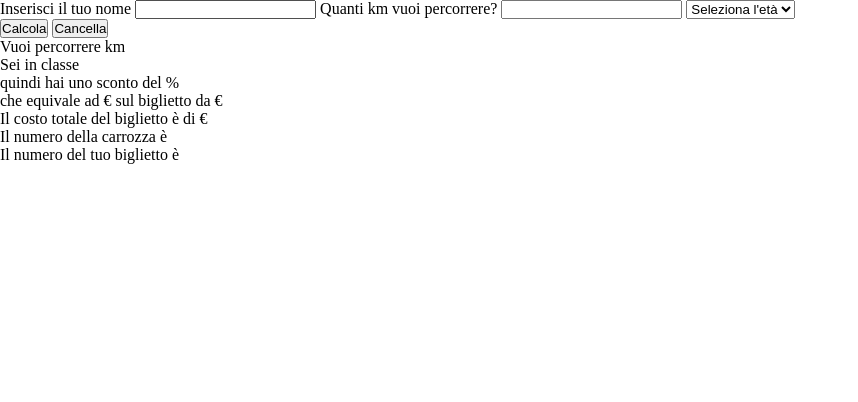
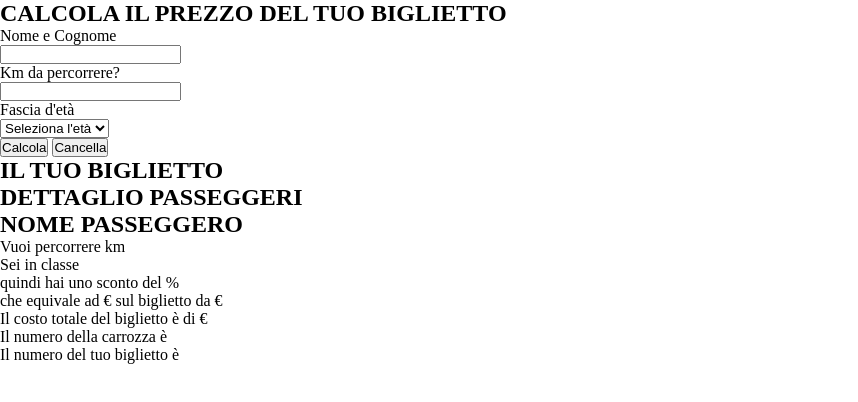
Before and after one commit to marcocareddu/js-biglietto-treno-form, a plain HTML site: page index.html in a window 1280 px wide. Shown: the whole page, without its empty margins (0-858 px from the left). Drawn offline with Linux system fonts and the light colour scheme.

Commit message:
HTML - Added Input section

```diff
--- a/index.html
+++ b/index.html
@@ -13,25 +13,56 @@
 </head>
 
 <body>
-    <label for="name">Inserisci il tuo nome</label>
+    <!-- Main -->
+    <main>
+        <div class="container">
+
+            <!-- Input Section -->
+            <section class="Input Section">
+                <h1>CALCOLA IL PREZZO DEL TUO BIGLIETTO</h1>
+                <div class="card">
+                    <div class="row">
+                        <div class="col-3">
+                            <label for="name">Nome e Cognome</label>
+                            <br>
                             <input type="text" id="name">
-
-    <label for="km">Quanti km vuoi percorrere?</label>
+                        </div>
+                        <div class="col-3">
+                            <label for="km">Km da percorrere?</label>
+                            <br>
                             <input type="number" id="km">
-
+                        </div>
+                        <div class="col-3">
+                            <label for="age-select">Fascia d'età</label>
+                            <br>
                             <select name="age" id="age-select">
                                 <option value="empty">Seleziona l'età</option>
                                 <option value="Minorenne">Minorenne</option>
                                 <option value="Adulto">Maggiorenne</option>
                                 <option value="Senior">Anziano</option>
                             </select>
+                        </div>
+                    </div>
 
+                    <!-- Button -->
                     <div>
                         <button id="calc-btn">Calcola</button>
                         <button id="erase-btn">Cancella</button>
                     </div>
+                </div>
+            </section>
+            <section class="ticket-section">
+                <h1>IL TUO BIGLIETTO</h1>
+                <div class="ticket">
+                    <h2>DETTAGLIO PASSEGGERI</h2>
+                    <div class="passenger">
+                        <h2>NOME PASSEGGERO</h2>
+                        <h3 id="passenger-name"></h3>
+                    </div>
+                </div>
 
-    <div>
+
+            </section>
             <p>Vuoi percorrere <span id="km-display"></span> km</p>
             <p>Sei in classe <span id="age-display"></span></p>
             <p>quindi hai uno sconto del <span id="discount-perc"></span>%</p>
@@ -42,6 +73,7 @@
             <p>Il numero della carrozza è <span id="carriage-display"></span>
             <p>Il numero del tuo biglietto è <span id="ticket-num-display"></span>
         </div>
+    </main>
 
     <!-- Script -->
     <script src="./js/script.js"></script>
```
Lines whose indentation alone changed are shown as unchanged.
